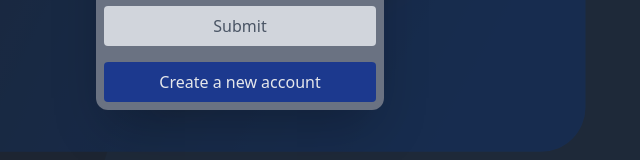
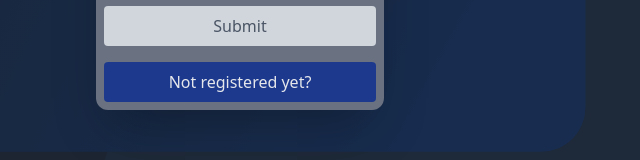
Before and after one commit to RichtersFinger/flux, a React (Vite) app in the folder frontend/: page /login in a window 1280 px wide. Shown: the part 446-606 px from the top of the page, without its empty margins (400-1040 px from the left). Built offline with nearby package versions, Linux system fonts and the light colour scheme; no server answers.

Commit message:
[fe, pages] improve LoginForm-Button label

```diff
--- a/frontend/src/components/flux/pages/login_register/LoginForm.tsx
+++ b/frontend/src/components/flux/pages/login_register/LoginForm.tsx
@@ -119,7 +119,7 @@ export default function LoginForm({ onError }: LoginFormProps) {
           router.navigate(undefined, newSearch);
         }}
       >
-        Create a new account
+        Not registered yet?
       </Button>
     </form>
   );
```
